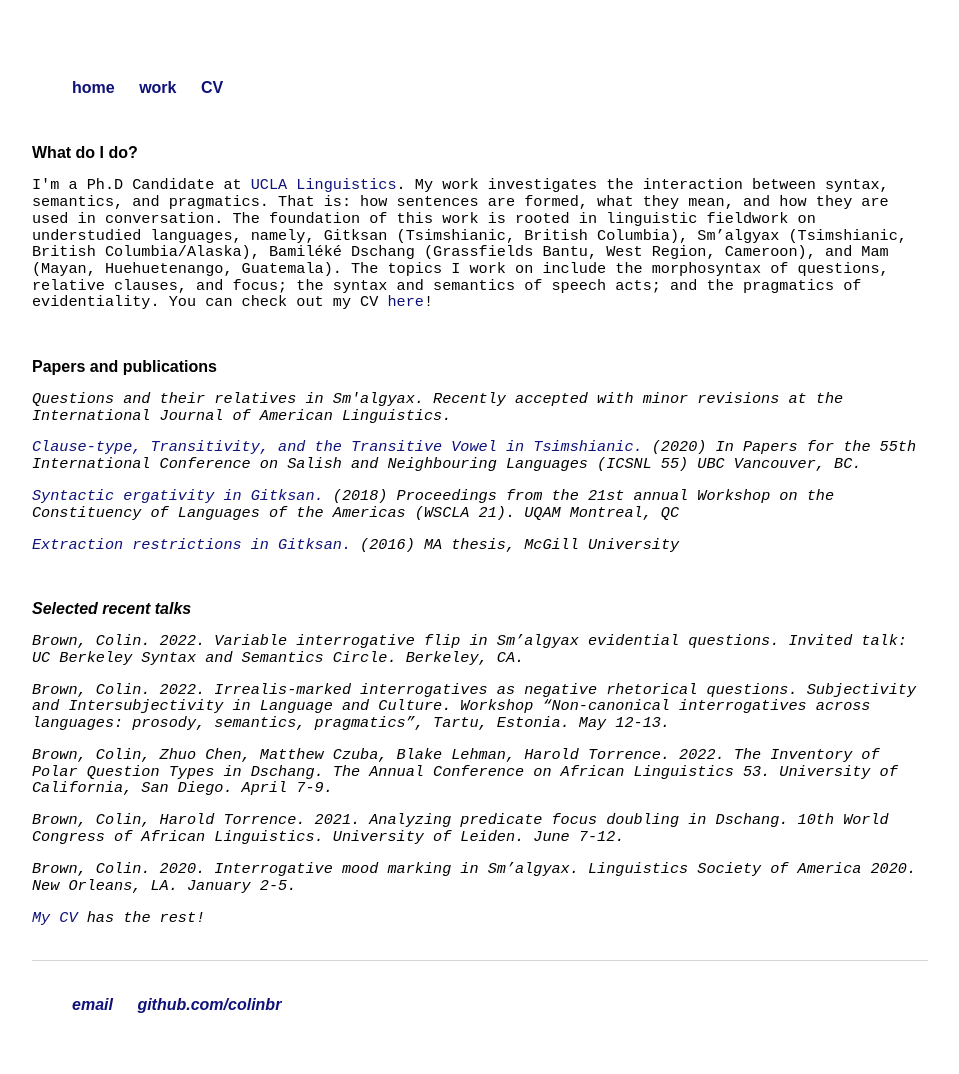
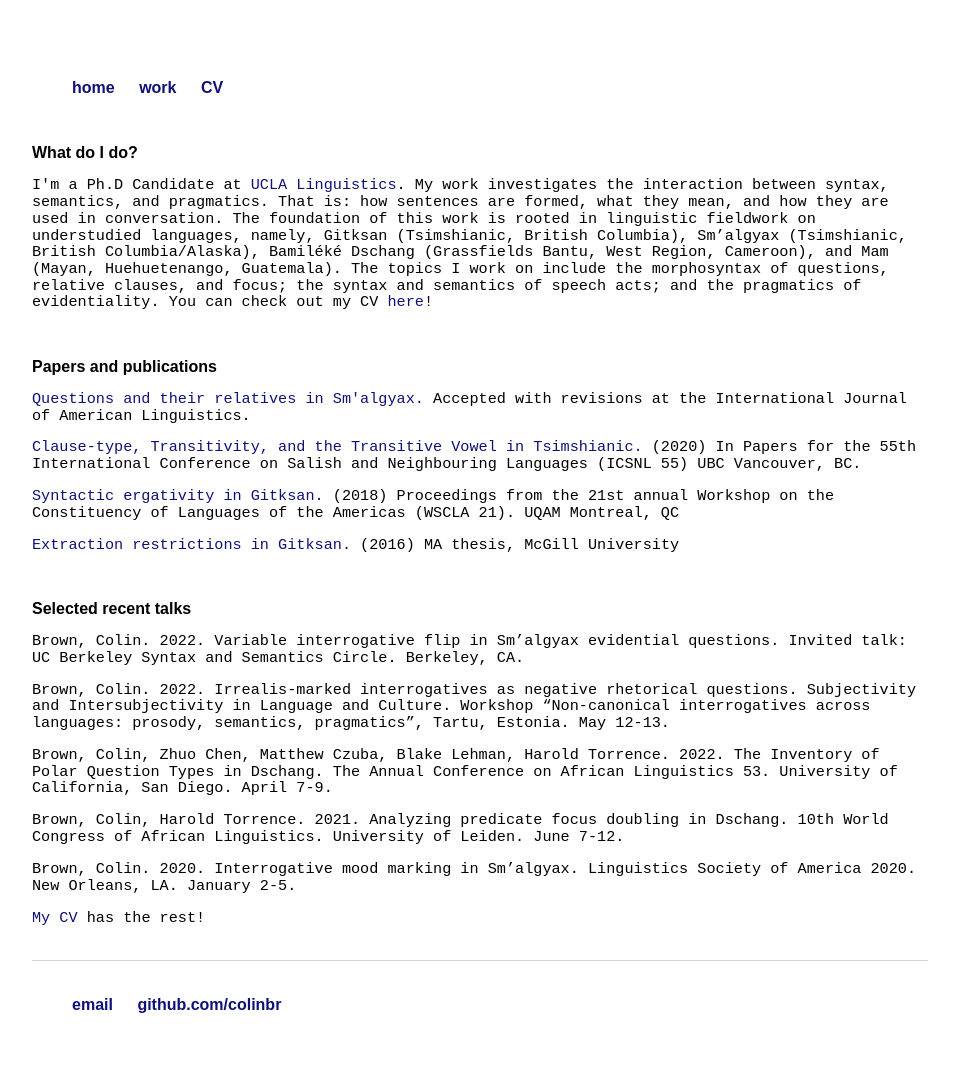
Before and after one commit to colinbr/OLD-colinbr.github.io, a Jekyll site: the page built from research/index.html, in a window 1280 px wide. Shown: the whole page, without its empty margins (160-1119 px from the left). Built offline with Jekyll 4.4.1, drawn with Linux system fonts in a browser that asks for light colours; some web fonts are replaced.

Commit message:
Update index.html

```diff
--- a/research/index.html
+++ b/research/index.html
@@ -16,7 +16,7 @@
 	<br>
 
 	<h2>Papers and publications</h2>
-	<p><em>Questions and their relatives in Sm'algyax.<em> Recently accepted with minor revisions at the International Journal of American Linguistics.</p>
+	<p><a href="https://lingbuzz.net/lingbuzz/007015">Questions and their relatives in Sm'algyax.</a> Accepted with revisions at the International Journal of American Linguistics.</p>
 	<p><a href="http://lingpapers.sites.olt.ubc.ca/files/2020/07/02_ICSNL55_Brown_Forbes_Schwan_final.pdf">Clause-type, Transitivity, and the Transitive Vowel in Tsimshianic.</a> (2020)  In Papers for the 55th International Conference on Salish and Neighbouring Languages (ICSNL 55) UBC Vancouver, BC.</p>
 	<p><a href="https://lingpapers.sites.olt.ubc.ca/files/2018/01/WSCLA21-06-Brown.pdf">Syntactic ergativity in Gitksan.</a> (2018) Proceedings from the 21st annual Workshop on the
 Constituency of Languages of the Americas (WSCLA 21). UQAM Montreal, QC</p>
```
